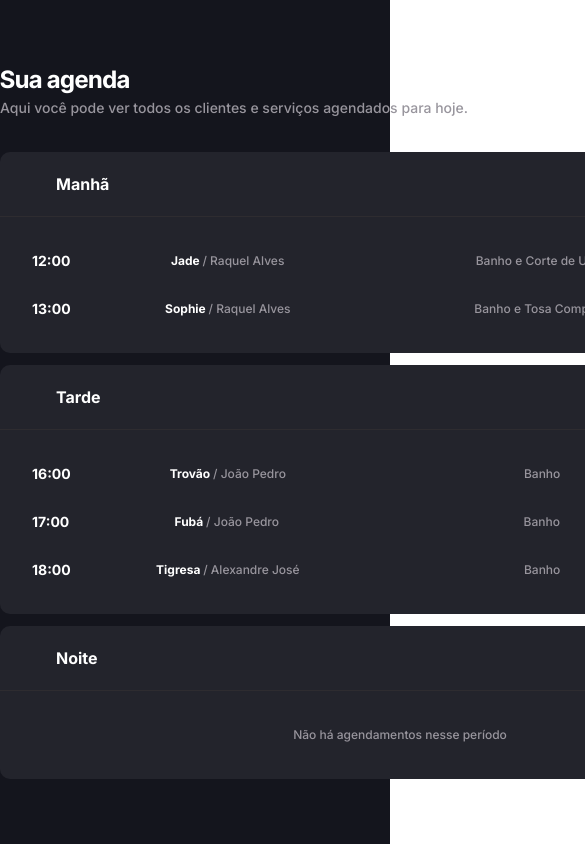
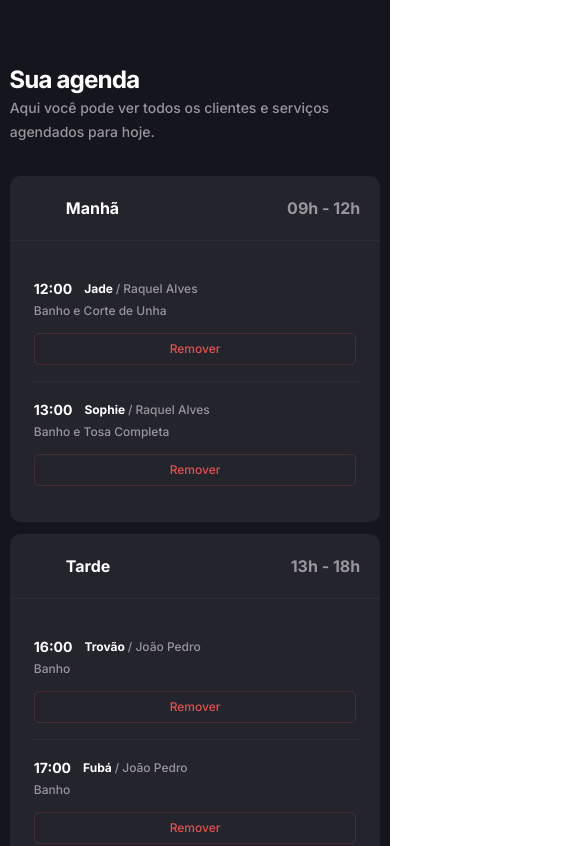
Before and after one commit to jaaum23/petshop, a Next.js app: page / in a window 390 px wide. Shown: the top 846 px of the page, 585 px wide, since content can reach past the window. Built offline with nearby package versions, Linux system fonts and the light colour scheme.

Commit message:
fix: adjust components with broken layout in mobile

```diff
--- a/src/app/page.tsx
+++ b/src/app/page.tsx
@@ -3,7 +3,7 @@ import { Period } from "@/components/periods";
 export default function Home() {
   return (
     <main className="bg-background-primary font-inter text-content-primar min-h-screen w-full">
-      <div className="mx-auto mt-16 w-200">
+      <div className="mx-auto my-16 w-[95vw] sm:w-[90vw] sm:max-w-200 lg:w-200">
         <h1 className="text-title text-content-primary font-tight">Sua agenda</h1>
         <p className="text-paragraph-medium text-content-secondary">
           Aqui você pode ver todos os clientes e serviços agendados para hoje.
--- a/src/components/appointment-card/appointment-card.tsx
+++ b/src/components/appointment-card/appointment-card.tsx
@@ -13,22 +13,33 @@ export function AppointmentCard({ appointmentsArray }: AppointmentCardsProps) {
     );
   }
 
-  return appointmentsArray.map((appointment) => (
-    <li key={appointment.id} className="text-content-primary flex h-12 items-center justify-between px-3">
-      <span className="text-label-medium">
+  return appointmentsArray.map((appointment, index) => (
+    <li
+      key={appointment.id}
+      className={`text-content-primary flex h-fit flex-col items-center justify-between gap-0.5 px-1 py-4 sm:h-12
+        sm:flex-row sm:gap-4 sm:py-0 ${index === appointmentsArray.length - 1 ? "" : "border-b border-[#2E2C30]"}`}
+    >
+      <span className="text-label-medium flex w-full items-center gap-3 sm:w-fit">
         {appointment.scheduledAt.toLocaleTimeString("pt-BR", {
           hour: "2-digit",
           minute: "2-digit",
         })}
+        <span className="text-label-small w-fit text-center sm:hidden sm:w-full">
+          {appointment.petName}{" "}
+          <span className="text-content-secondary text-paragraph-small">/ {appointment.tutorName}</span>
+        </span>
       </span>
-      <span className="text-label-small w-full text-center">
+      <span className="text-label-small hidden w-full text-center sm:inline">
         {appointment.petName}{" "}
         <span className="text-content-secondary text-paragraph-small">/ {appointment.tutorName}</span>
       </span>
-      <span className="text-paragraph-small text-content-secondary w-full text-center">{appointment.description}</span>
+      <span className="text-paragraph-small text-content-secondary w-full text-left sm:text-center">
+        {appointment.description}
+      </span>
       <button
-        className="text-accent-red border-accent-red text-paragraph-small hover:bg-accent-red hover:text-content-primary
-          rounded-[5px] border px-2 py-1 transition-colors duration-200 ease-in-out"
+        className="text-accent-red border-accent-red/20 text-paragraph-small hover:bg-accent-red
+          hover:text-content-primary active:bg-accent-red active:text-content-primary mt-3 h-8 w-full cursor-pointer
+          rounded-[5px] border px-2 py-1 transition-colors duration-200 ease-in-out sm:mt-0 sm:h-fit sm:w-fit"
       >
         Remover
       </button>
```
